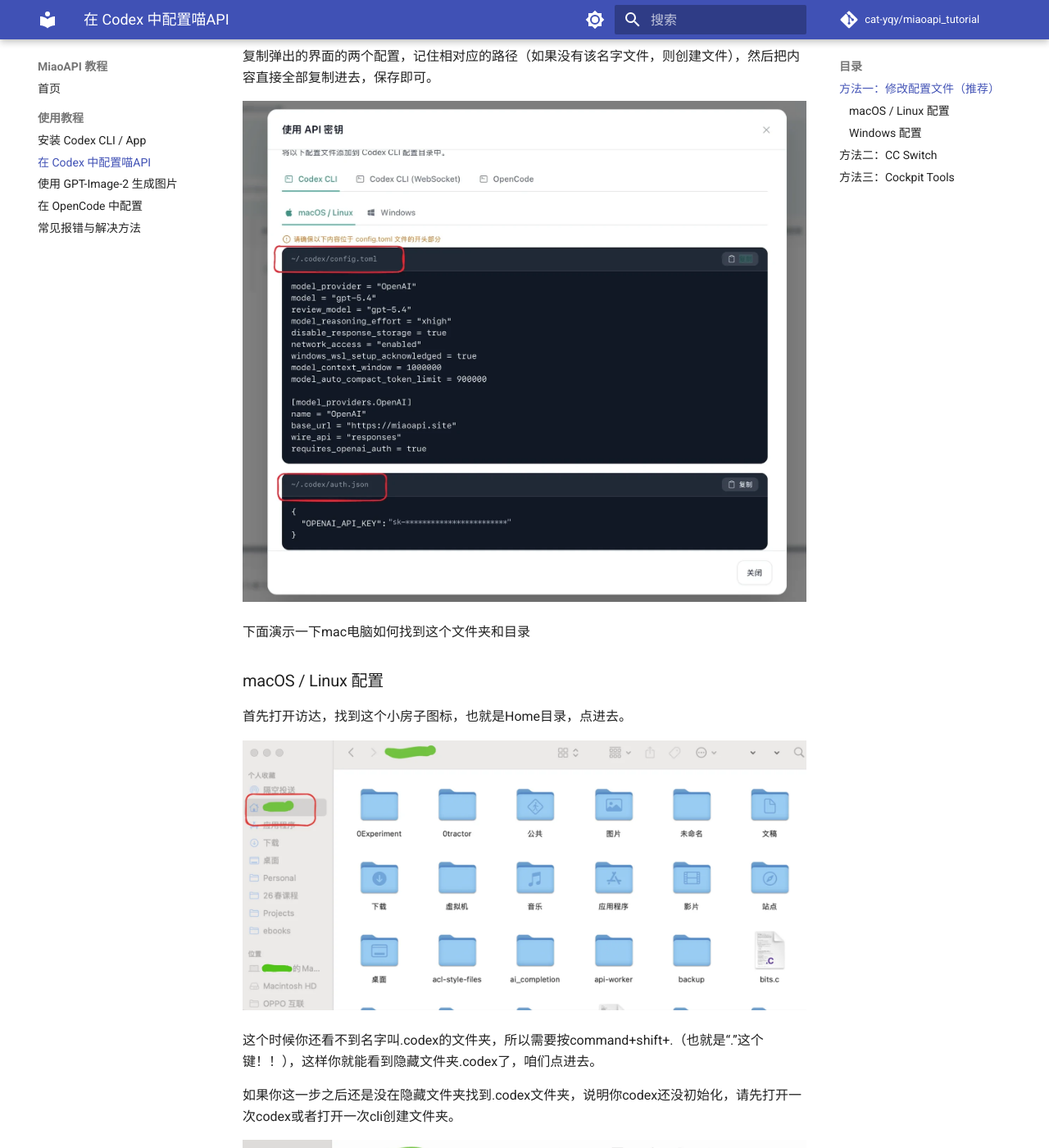
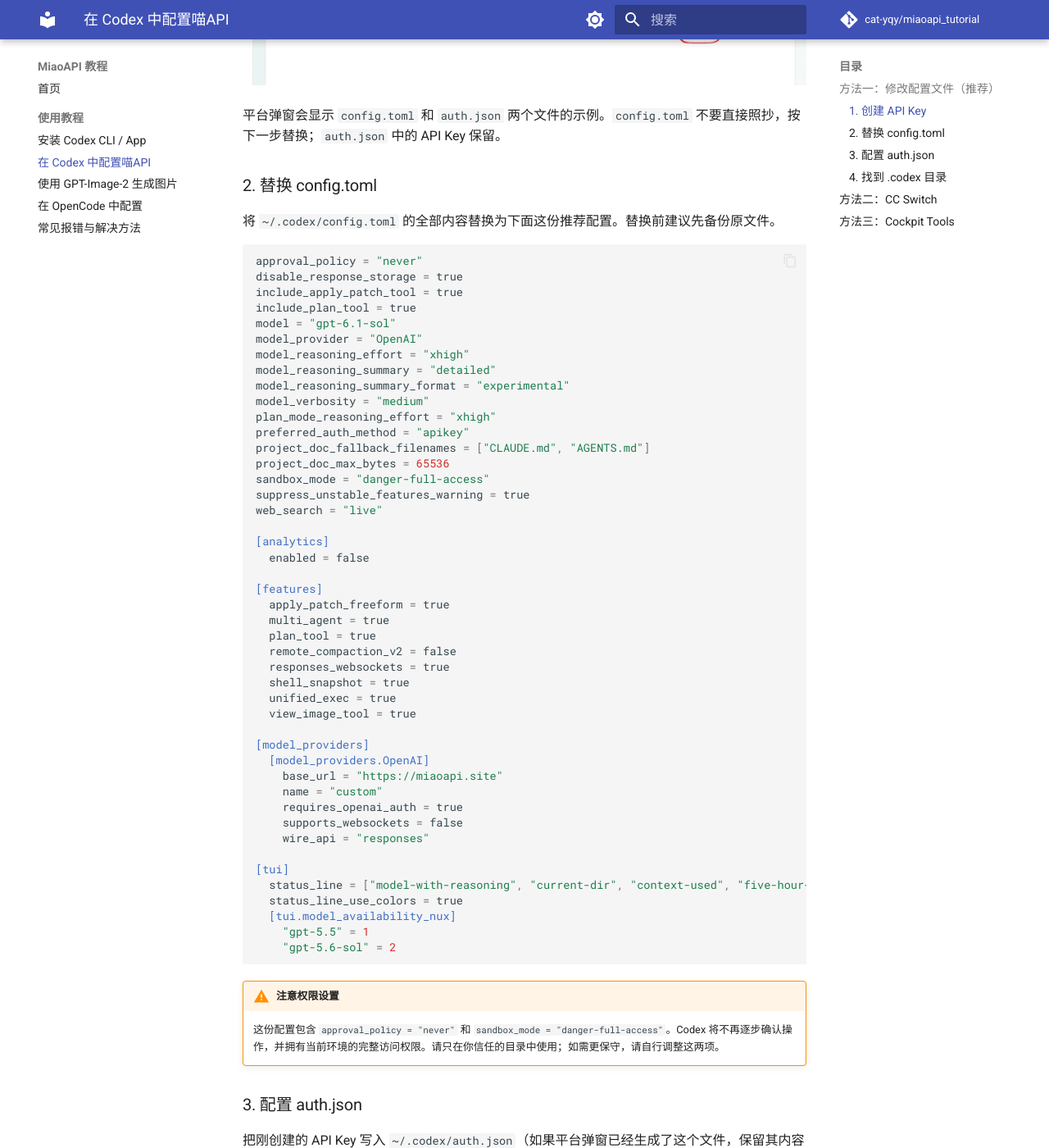
Before and after one commit to cat-yqy/miaoapi_tutorial, an MkDocs documentation site: the page built from docs/guide/configure.md, in a window 1280 px wide and 1400 px high, scrolled down 3028 px. Shown: the whole window at 82% size. Built offline with MkDocs 1.6.1 and Material for MkDocs 9.7.7, drawn with Linux system fonts in a browser that asks for light colours; comment, search, counter and statistics services are not loaded; some of the changed text lies outside the part shown.

Commit message:
docs: publish recommended config.toml

````diff
--- a/docs/guide/configure.md
+++ b/docs/guide/configure.md
@@ -7,63 +7,126 @@
 
 ## 方法一：修改配置文件（推荐）
 
-首先进入你的账号，然后创建API key。
+### 1. 创建 API Key
+
+登录 MiaoAPI，进入密钥管理，创建一个 `codex` 分组的密钥；如果已购买套餐，请选择套餐对应的专属分组。
 
 ![操作截图](../assets/miaoapi/img-11.webp)
 
-这里点击“创建密钥”
+点击“创建密钥”。
 
 ![操作截图](../assets/miaoapi/img-12.webp)
 
-这里选择codex分组即可（如您订阅了套餐，请新建密钥选择套餐的专属分组）
+选择 `codex` 分组。
 
 ![操作截图](../assets/miaoapi/img-13.webp)
 
 ![操作截图](../assets/miaoapi/img-14.webp)
 
-这里点击使用密钥
+创建完成后，在密钥列表点击“使用密钥”。
 
 ![操作截图](../assets/miaoapi/img-38.webp)
 
-复制弹出的界面的两个配置，记住相对应的路径（如果没有该名字文件，则创建文件），然后把内容直接全部复制进去，保存即可。
+平台弹窗会显示 `config.toml` 和 `auth.json` 两个文件的示例。`config.toml` 不要直接照抄，按下一步替换；`auth.json` 中的 API Key 保留。
 
-![API Key 已打码的配置截图](../assets/miaoapi/img-39.webp)
+### 2. 替换 config.toml
 
-下面演示一下mac电脑如何找到这个文件夹和目录
+将 `~/.codex/config.toml` 的全部内容替换为下面这份推荐配置。替换前建议先备份原文件。
 
-### macOS / Linux 配置
+```toml
+approval_policy = "never"
+disable_response_storage = true
+include_apply_patch_tool = true
+include_plan_tool = true
+model = "gpt-6.1-sol"
+model_provider = "OpenAI"
+model_reasoning_effort = "xhigh"
+model_reasoning_summary = "detailed"
+model_reasoning_summary_format = "experimental"
+model_verbosity = "medium"
+plan_mode_reasoning_effort = "xhigh"
+preferred_auth_method = "apikey"
+project_doc_fallback_filenames = ["CLAUDE.md", "AGENTS.md"]
+project_doc_max_bytes = 65536
+sandbox_mode = "danger-full-access"
+suppress_unstable_features_warning = true
+web_search = "live"
 
-首先打开访达，找到这个小房子图标，也就是Home目录，点进去。
+[analytics]
+  enabled = false
+
+[features]
+  apply_patch_freeform = true
+  multi_agent = true
+  plan_tool = true
+  remote_compaction_v2 = false
+  responses_websockets = true
+  shell_snapshot = true
+  unified_exec = true
+  view_image_tool = true
+
+[model_providers]
+  [model_providers.OpenAI]
+    base_url = "https://miaoapi.site"
+    name = "custom"
+    requires_openai_auth = true
+    supports_websockets = false
+    wire_api = "responses"
+
+[tui]
+  status_line = ["model-with-reasoning", "current-dir", "context-used", "five-hour-limit", "weekly-limit"]
+  status_line_use_colors = true
+  [tui.model_availability_nux]
+    "gpt-5.5" = 1
+    "gpt-5.6-sol" = 2
+```
+
+!!! warning "注意权限设置"
+    这份配置包含 `approval_policy = "never"` 和 `sandbox_mode = "danger-full-access"`。Codex 将不再逐步确认操作，并拥有当前环境的完整访问权限。请只在你信任的目录中使用；如需更保守，请自行调整这两项。
+
+### 3. 配置 auth.json
+
+把刚创建的 API Key 写入 `~/.codex/auth.json`（如果平台弹窗已经生成了这个文件，保留其内容即可）：
+
+```json
+{
+  "OPENAI_API_KEY": "sk-你的密钥"
+}
+```
+
+### 4. 找到 .codex 目录
+
+#### macOS / Linux 配置
+
+打开访达，进入 Home 目录（小房子图标）。
 
 ![操作截图](../assets/miaoapi/img-40.webp)
 
-这个时候你还看不到名字叫.codex的文件夹，所以需要按command+shift+.（也就是“.”这个键！！），这样你就能看到隐藏文件夹.codex了，咱们点进去。
-
-如果你这一步之后还是没在隐藏文件夹找到.codex文件夹，说明你codex还没初始化，请先打开一次codex或者打开一次cli创建文件夹。
+`.codex` 默认是隐藏文件夹。按 `Command + Shift + .` 显示隐藏文件，然后进入 `.codex`。
 
 ![操作截图](../assets/miaoapi/img-41.webp)
 
-可以看到这两个我们需要的文件了（如果没有请自己创建这两个同名文件）。
+如果仍然找不到 `.codex`，先打开一次 Codex CLI 或 Codex App 让它初始化。
+
+里面应该有 `config.toml` 和 `auth.json`；没有就手动创建同名文件。
 
 ![操作截图](../assets/miaoapi/img-42.webp)
 
-把我们的内容复制进去配置完成后直接在终端
+保存两个文件后，在终端运行：
 
 ```bash
 codex
 ```
 
-或者直接打开codex app即可使用codex cli或者codex app了，记得重启一下。
+或者直接打开 Codex App。修改配置后记得重启。
 
-后续可以在Codex cli（输入指令/model）或者codex app（直接在对话框下面选择切换）切换模型为gpt-5.5，现在默认配置是选择gpt-5.4。
+后续可以在 Codex CLI 输入 `/model`，或在 Codex App 的对话框下方切换模型。推荐配置默认使用 `gpt-6.1-sol`，实际可用模型以账号权限为准。
 
 ![操作截图](../assets/miaoapi/img-43.webp)
 
-若您是winodws或者linux系统，配置方法也类似，如您还存在其他问题，可以优先询问一下Deepseek，也欢迎在群内咨询～
+#### Windows 配置
 
-### Windows 配置
-
-对于windows系统，可以直接按Win键+R键，然后输入%userprofile%\\.codex并直接回车，可以直接打开.codex目录。
+按下 `Win + R`，输入 `%userprofile%\.codex` 并回车，即可打开 `.codex` 目录。
 
 ![操作截图](../assets/miaoapi/img-44.webp)
 
````
Also changed, not shown: docs/assets/miaoapi/img-39.webp (deleted).
